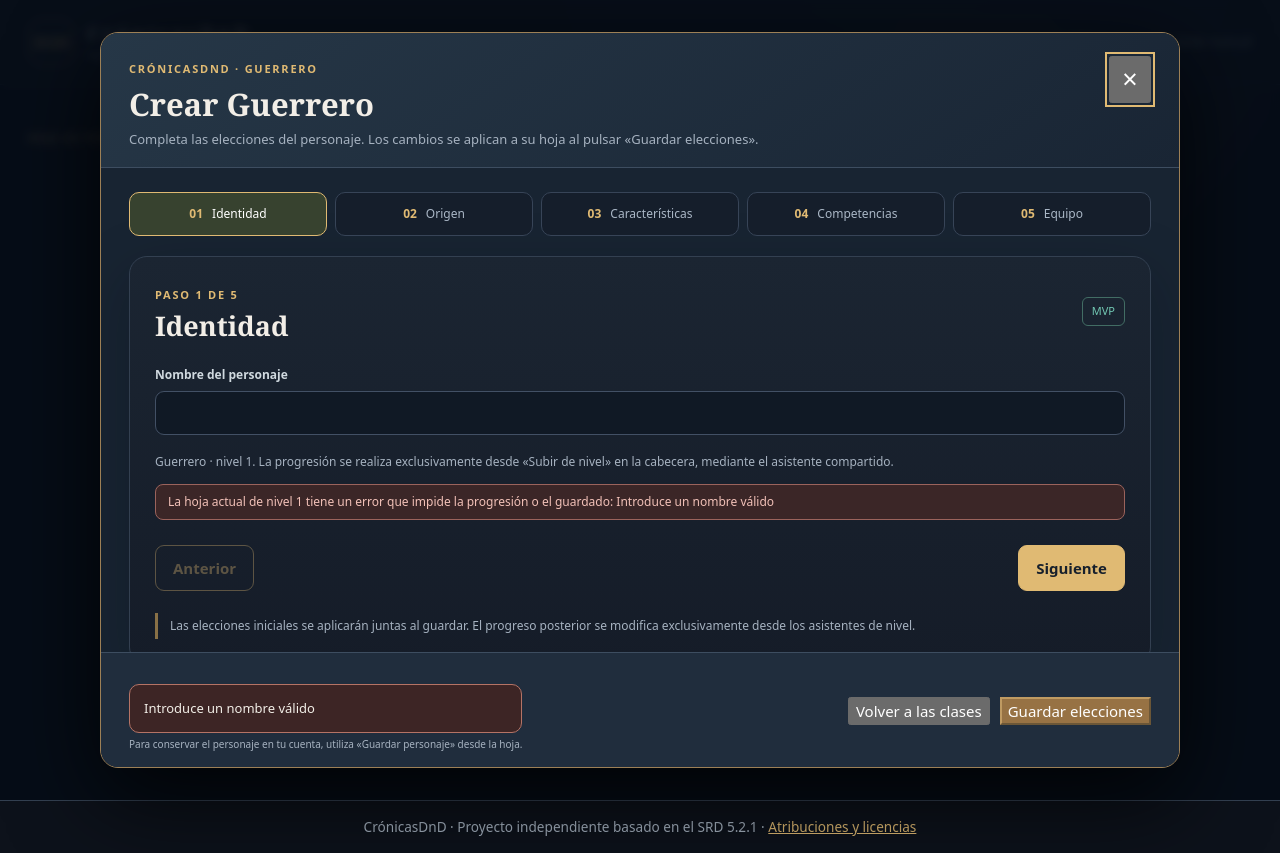
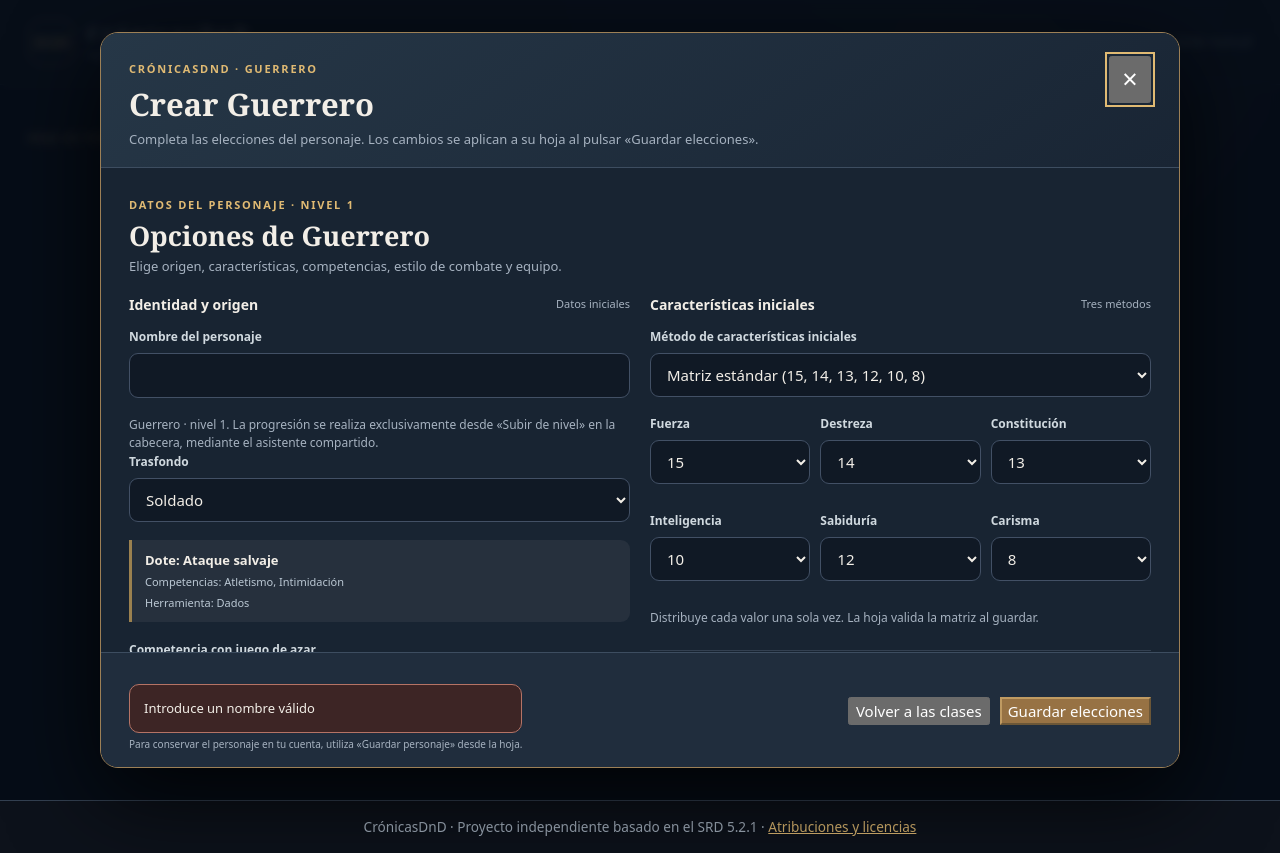
Before and after one commit to GGazpachito/CronicasDnD, a Next.js app in the folder apps/web/: page /fighter in a window 1280 px wide. Built offline with nearby package versions, Linux system fonts and the light colour scheme.

Commit message:
refactor: unificar editor del Guerrero con las demas clases

```diff
--- a/apps/web/src/app/fighter/page.tsx
+++ b/apps/web/src/app/fighter/page.tsx
@@ -51,7 +51,6 @@ export default function Home(){
   const router=useRouter();
   const routeMode=useCharacterRouteMode();
   const pendingSaveNavigation=useRef(false);
-  const [step,setStep]=useState(0);
   const [activeTab,setActiveTab]=useState<SheetTab>("principal");
   const [editorOpen,setEditorOpen]=useState(false);
   const [creationConfirmed,setCreationConfirmed]=useState(false);
@@ -205,7 +204,6 @@ export default function Home(){
     const game=saved.backgroundEquipment?.gamingSet??'dice_set';setSoldierGamingSet(game);
     const key=[newStarter,saved.background,newBackgroundPack,saved.background==='soldier'&&newBackgroundPack==='a'?game:''].join(':');
     setInventoryEdits({key,actions:[...(saved.inventoryActions??[])]});
-    setStep(0);
   }
   const sheet=output.result?.sheet;
   const sessionCheck=useMemo(()=>{
@@ -260,7 +258,6 @@ export default function Home(){
   const humanCandidates=SKILLS.filter(s=>!taken.includes(s));
   const elfCandidates=(['insight','perception','survival'] as const).filter(s=>!taken.includes(s));
   const setSkillAt=(slot:number,skill:Skill)=>setFighterSkills(prev=>prev.map((s,i)=>i===slot?skill:s));
-  const STEPS=['Identidad','Origen','Características','Competencias','Equipo'];
   function selectSlot(values:string[], setter:(v:string[])=>void,index:number,next:string){setter(values.map((s,i)=>i===index?next:s));}
   function magicFields(title:string,list:SpellListId,ability:SpellAbility,cantrips:string[],spell:string,actions:{setAbility:(v:SpellAbility)=>void;setCantrips:(v:string[])=>void;setSpell:(v:string)=>void}){
     return <div className="magic-fields"><div className="section-label"><h3>{title}</h3><span>{SPELL_LISTS[list].label}</span></div>
@@ -273,10 +270,9 @@ export default function Home(){
   function changePackage(id:StartingPackageId){setStarter(id);}
   function changeMastery(index:number,value:WeaponId){setMasteries(prev=>prev.map((old,i)=>i===index?value:old));}
   // El mismo diálogo sirve para crear y editar; ninguna pestaña muestra el formulario.
-  function openEditorAt(targetStep:number){
+  function openEditor(){
     if(!editorOpen)editorBackup.current={input,adventure};
     setEditorOpen(true);
-    setStep(targetStep);
     setActiveTab('principal');
   }
   function cancelEditor(){
@@ -301,7 +297,7 @@ export default function Home(){
         background={bg.name}
         species={SPECIES_NAMES[species]}
         valid={Boolean(output.result&&!sessionCheck.outOfSync)}
-        onEdit={()=>openEditorAt(0)}
+        onEdit={openEditor}
         onLevelUp={level<20?()=>setLevelWizardOpen(true):undefined}
         onLevelDown={level>1?()=>setLevelDownOpen(true):undefined}
       />
@@ -315,25 +311,16 @@ export default function Home(){
         validate={validateCharacterSnapshot} onLoad={loadSavedSnapshot}
         normalize={saved=>makeCharacterSnapshot(saved.input,saved.adventure)}
         onPendingChange={pending=>{pendingSaveNavigation.current=pending;}}/></div>
-      {creationConfirmed&&<CharacterTabs activeTab={activeTab} onChange={setActiveTab}/>}
-      <section id="sheet-panel-principal" className="sheet-tab-panel" role="tabpanel" aria-labelledby="sheet-tab-principal" hidden={activeTab!=='principal'}>
-        {creationConfirmed&&<><div className="sheet-section-heading"><div><span className="eyebrow">PÁGINA PRINCIPAL</span><h2>Tu hoja de personaje</h2><p>Valores calculados por el motor, tiradas manuales y gestión directa del estado de partida.</p></div></div>
-      <PrincipalOverview result={output.result} error={output.error} input={input} adventure={sessionCheck.state} outOfSync={sessionCheck.outOfSync} onAdventureChange={setAdventure} onEdit={openEditorAt}/></>}
       {editorVisible&&<CharacterCreationDialog characterClass="Guerrero" isNew={!creationConfirmed} valid={Boolean(output.result&&(!sessionCheck.outOfSync||editorSynchronization))} error={output.error??(sessionCheck.outOfSync&&!editorSynchronization?'No se pueden reconciliar estos cambios con la sesión actual. Revisa tus elecciones.':'')} onSave={saveEditor} onCancel={cancelEditor}>
-      {editorSynchronization&&<p className="info-line" role="status">Al guardar, los PG de la sesión se sincronizarán con el nuevo máximo, conservando el daño sufrido y los recursos gastados. Puedes cancelar sin modificar la partida.</p>}
-      <nav className="wizard-tabs" aria-label="Pasos de creación">{STEPS.map((s,i)=><button type="button" key={s} className={step===i?'active':''} aria-current={step===i?'step':undefined} onClick={()=>setStep(i)}><span>{String(i+1).padStart(2,'0')}</span>{s}</button>)}</nav>
-      <div className="workspace">
-        <aside id="character-editor" className="editor panel">
-          <div className="panel-heading"><div><span className="eyebrow">PASO {step+1} DE {STEPS.length}</span><h2>{STEPS[step]}</h2></div><span className="step-marker">MVP</span></div>
-          {step===0&&<>
+      <section className="wizard-editor panel" aria-label="Creación y edición de Guerrero">
+        <div className="panel-heading"><div><span className="eyebrow">DATOS DEL PERSONAJE · NIVEL {level}</span><h2>Opciones de Guerrero</h2><p>Elige origen, características, competencias, estilo de combate y equipo.</p></div></div>
+        {editorSynchronization&&<p className="info-line" role="status">Al guardar, los PG de la sesión se sincronizarán con el nuevo máximo, conservando el daño sufrido y los recursos gastados. Puedes cancelar sin modificar la partida.</p>}
+        <div className="wizard-editor-grid">
+          <div>
+            <div className="section-label"><h3>Identidad y origen</h3><span>Datos iniciales</span></div>
             <label className="field"><span>Nombre del personaje</span><input value={name} maxLength={120} onChange={e=>setName(e.target.value)}/></label>
             <p className="muted-note">Guerrero · nivel {level}. La progresión se realiza exclusivamente desde «Subir de nivel» en la cabecera, mediante el asistente compartido.</p>
             {level>=3&&<div className="info-line">Subclase: Campeón. Próximo nivel: {level===20?'nivel máximo':level+1}.</div>}
-            {output.error&&<p className="save-error" role="alert">La hoja actual de nivel {level} tiene un error que impide la progresión o el guardado: {output.error}</p>}
-            {sessionCheck.outOfSync&&<p className="save-error" role="alert">Nivel {level} sin sincronizar: han cambiado los PG máximos o el estado de partida. Al intentar subir se solicitará confirmar la sincronización sin borrar la sesión.</p>}
-            {levelMessage&&<p className="level-stepper-message" role="alert">{levelMessage}</p>}
-          </>}
-          {step===1&&<>
             <label className="field"><span>Trasfondo</span><select value={background} onChange={e=>onBackground(e.target.value as BackgroundId)}>{Object.entries(BACKGROUNDS).map(([id,b])=><option key={id} value={id}>{b.name}</option>)}</select></label>
             <div className="origin-detail"><strong>Dote: {originFeatName(bg.feat)}</strong><small>Competencias: {bg.skills.map(s=>SKILL_NAMES[s as Skill]).join(', ')}</small><small>Herramienta: {background==='soldier'?GAMING_SETS[soldierGamingSet]:bg.tool}</small></div>
             {background==='soldier'&&<label className="field"><span>Competencia con juego de azar</span><select value={soldierGamingSet} onChange={e=>setSoldierGamingSet(e.target.value as GamingSetId)}>{Object.entries(GAMING_SETS).map(([id,label])=><option key={id} value={id}>{label}</option>)}</select></label>}
@@ -351,35 +338,46 @@ export default function Home(){
             {species==='elf'&&<><label className="field"><span>Linaje élfico</span><select value={lineage} onChange={e=>setLineage(e.target.value as ElfLineage)}><option value="drow">Drow</option><option value="high_elf">Alto elfo</option><option value="wood_elf">Elfo de los bosques</option></select></label><label className="field"><span>Característica para conjuros del linaje</span><select value={elfSpell} onChange={e=>setElfSpell(e.target.value as typeof elfSpell)}>{(['intelligence','wisdom','charisma'] as const).map(a=><option key={a} value={a}>{NAMES[a]}</option>)}</select></label></>}
             {species==='dwarf'&&<div className="info-line">Robustez enana: +1 PG máximo por nivel (automatizado).</div>}
             {species==='halfling'&&<div className="info-line">Mediano: tamaño Pequeño y 30 pies de velocidad. En Rasgos encontrarás Suerte, Valentía, Agilidad de mediano y Sigilo natural; sus efectos situacionales se gestionan manualmente.</div>}
-          </>}
-          {step===2&&<>
+          </div>
+          <div>
             <div className="section-label"><h3>Características iniciales</h3><span>Tres métodos</span></div>
             <AbilityScoreMethodPicker method={abilityGenerationMethod} scores={scores} onChange={(method,nextScores)=>{setAbilityGenerationMethod(method);setScores(nextScores);}}/>
             <div className="divider"/><div className="section-label"><h3>Mejoras del trasfondo</h3></div>
             <label className="field"><span>Distribución</span><select value={mode} onChange={e=>setMode(e.target.value as typeof mode)}><option value="two_plus_one">+2 y +1 a características distintas</option><option value="three_ones">+1 a las tres características</option></select></label>
             {mode==='two_plus_one'&&<><label className="field"><span>Característica que recibe +2</span><select value={two} onChange={e=>setTwo(e.target.value as Ability)}>{allowed.map(a=><option key={a} value={a}>{NAMES[a]}</option>)}</select></label><label className="field"><span>Característica que recibe +1</span><select value={one} onChange={e=>setOne(e.target.value as Ability)}>{allowed.map(a=><option key={a} value={a}>{NAMES[a]}</option>)}</select></label></>}
             <p className="muted-note">Opciones del trasfondo: {allowed.map(a=>NAMES[a]).join(', ')}.</p>
-          </>}
-          {step===3&&<>
+            <div className="divider"/><div className="section-label"><h3>Competencias de Guerrero</h3><span>Elige dos</span></div>
             <p className="muted-note">El Guerrero elige dos habilidades. El trasfondo ya concede dos competencias adicionales.</p>
             {([0,1] as const).map(i=><label key={i} className="field"><span>Habilidad del Guerrero {i+1}</span><select value={fighterSkills[i]} onChange={e=>setSkillAt(i,e.target.value as Skill)}>{validSkills(background).map(s=><option key={s} value={s}>{SKILL_NAMES[s]}</option>)}</select></label>)}
             {species==='human'&&<label className="field"><span>Habilidad adicional del Humano</span><select value={humanSkill} onChange={e=>setHumanSkill(e.target.value as Skill)}>{[humanSkill,...humanCandidates].filter((s,i,arr)=>arr.indexOf(s)===i).map(s=><option key={s} value={s}>{SKILL_NAMES[s]}</option>)}</select></label>}
             {species==='elf'&&<label className="field"><span>Sentidos agudos (Elfo)</span><select value={elfSkill} onChange={e=>setElfSkill(e.target.value as typeof elfSkill)}>{[elfSkill,...elfCandidates].filter((s,i,arr)=>arr.indexOf(s)===i).map(s=><option key={s} value={s}>{SKILL_NAMES[s]}</option>)}</select></label>}
             <div className="origin-detail"><strong>Salvaciones del Guerrero</strong><small>Fuerza y Constitución</small></div>
-          </>}
-          {step===4&&<>
+          </div>
+        </div>
+        <div className="divider"/>
+        <div className="wizard-editor-grid">
+          <div>
+            <div className="section-label"><h3>Estilo de combate</h3><span>Elección de clase</span></div>
             <label className="field"><span>Estilo de combate del Guerrero</span><select value={style} onChange={e=>{const chosen=e.target.value as FightingStyleId;setStyle(chosen);if(chosen===additionalStyle)setAdditionalStyle('');}}>{Object.entries(FIGHTING_STYLES).map(([id,label])=><option key={id} value={id}>{label}</option>)}</select></label>
             <div className="info-line">{(style==='defense'||level>=7&&additionalStyle==='defense')?'Defensa: +1 a CA mientras llevas armadura. Aplicado automáticamente.':'Los estilos de ataque se calculan en Principal. Las decisiones tácticas corresponden al jugador y al director.'}</div>
             {level>=7&&additionalStyle&&<p className="muted-note">Estilo adicional del Campeón: {FIGHTING_STYLES[additionalStyle]}. Elegido durante la progresión de nivel.</p>}
+          </div>
+          <div>
             <div className="section-label"><h3>Maestrías iniciales</h3><span>3 tipos distintos</span></div>
             {Array.from({length:3},(_,i)=>i).map(i=><label key={i} className="field"><span>Arma dominada {i+1}</span><select value={masteries[i]} onChange={e=>changeMastery(i,e.target.value as WeaponId)}>{Object.entries(WEAPONS).map(([id,data])=><option key={id} value={id}>{data.name} · {data.mastery}</option>)}</select></label>)}
             {masteries.length>3&&<p className="muted-note">Maestrías ganadas al subir de nivel: {masteries.slice(3).map(id=>WEAPONS[id].name).join(', ')}. Su elección permanece en el asistente de progresión.</p>}
             <p className="muted-note">Las maestrías deben ser distintas. Las nuevas elecciones de nivel se realizan desde «Subir de nivel». Puedes elegir armas aunque aún no las poseas; sus ataques y propiedades se consultan en Principal.</p>
-            <div className="divider"/>
+          </div>
+        </div>
+        <div className="divider"/>
+        <div className="wizard-editor-grid">
+          <div>
+            <div className="section-label"><h3>Equipo inicial de clase</h3><span>Guerrero</span></div>
             <label className="field"><span>Equipo inicial de clase</span><select value={starter} onChange={e=>changePackage(e.target.value as StartingPackageId)}>{Object.entries(FIGHTER_PACKAGES).map(([id,pack])=><option key={id} value={id}>{pack.label}</option>)}</select></label>
             <div className="origin-detail"><strong>{FIGHTER_PACKAGES[starter].gold} po · Equipo de clase</strong>{FIGHTER_PACKAGES[starter].items.map((it,i)=><small key={i}>{it.quantity} × {it.name}</small>)}{starter==='c'&&<small>Sin objetos. La compra de equipo se añadirá después.</small>}</div>
             <div className="info-line">El equipo inicial se añade al inventario. Las compras, el botín y los cambios de equipo se gestionan después desde la pestaña Equipo.</div>
-            <div className="divider"/>
+          </div>
+          <div>
             <div className="section-label"><h3>Equipo del trasfondo</h3><span>{bg.name}</span></div>
             <label className="field"><span>Opción del trasfondo</span><select value={backgroundPackage} onChange={e=>setBackgroundPackage(e.target.value as BackgroundPackageId)}><option value="a">A · Objetos y monedas</option><option value="b">B · 50 piezas de oro, sin objetos</option></select></label>
             <div className="origin-detail"><strong>{BACKGROUND_PACKAGES[background][backgroundPackage].gold} po · Trasfondo</strong>
@@ -388,15 +386,21 @@ export default function Home(){
               {backgroundPackage==='b'&&<small>Sin objetos de trasfondo; la competencia con herramientas se conserva.</small>}
             </div>
             <p className="muted-note">El oro y los objetos del trasfondo se suman a los de clase. Si cambias un paquete, se reinicia el historial de operaciones del inventario.</p>
-          </>}
-          <div className="wizard-actions"><button type="button" disabled={step===0} onClick={()=>setStep(x=>Math.max(0,x-1))}>Anterior</button><button type="button" disabled={step===STEPS.length-1} onClick={()=>setStep(x=>Math.min(STEPS.length-1,x+1))}>Siguiente</button></div>
-          <div className="editor-footnote">Las elecciones iniciales se aplicarán juntas al guardar. El progreso posterior se modifica exclusivamente desde los asistentes de nivel.</div>
-        </aside>
-      </div>
+          </div>
+        </div>
+        {output.error&&<p className="error" role="alert">{output.error}</p>}
+        {sessionCheck.outOfSync&&!editorSynchronization&&<p className="warning" role="alert">La sesión actual no se puede sincronizar con estas elecciones. Revisa el origen o los PG antes de guardar.</p>}
+        {levelMessage&&<p className="muted-note" role="status">{levelMessage}</p>}
+        <p className="editor-footnote">Las elecciones iniciales se aplican juntas al guardar. La progresión de nivel se gestiona exclusivamente desde «Subir de nivel».</p>
+      </section>
       </CharacterCreationDialog>}
+      {creationConfirmed&&<CharacterTabs activeTab={activeTab} onChange={setActiveTab}/>}
+      <section id="sheet-panel-principal" className="sheet-tab-panel" role="tabpanel" aria-labelledby="sheet-tab-principal" hidden={activeTab!=='principal'}>
+        {creationConfirmed&&<><div className="sheet-section-heading"><div><span className="eyebrow">PÁGINA PRINCIPAL</span><h2>Tu hoja de personaje</h2><p>Valores calculados por el motor, tiradas manuales y gestión directa del estado de partida.</p></div></div>
+        <PrincipalOverview result={output.result} error={output.error} input={input} adventure={sessionCheck.state} outOfSync={sessionCheck.outOfSync} onAdventureChange={setAdventure} onEdit={openEditor}/></>}
       </section>
       <section id="sheet-panel-rasgos" className="sheet-tab-panel" role="tabpanel" aria-labelledby="sheet-tab-rasgos" hidden={activeTab!=='rasgos'}>
-        <TraitsPanel input={input} result={output.result} error={output.error} onEdit={openEditorAt}/>
+        <TraitsPanel input={input} result={output.result} error={output.error} onEdit={openEditor}/>
       </section>
       <section id="sheet-panel-equipo" className="sheet-tab-panel" role="tabpanel" aria-labelledby="sheet-tab-equipo" hidden={activeTab!=='equipo'}>
         <EquipmentPanel
@@ -407,19 +411,19 @@ export default function Home(){
           onInventoryAction={transact}
           onUndo={undoTransaction}
           onReset={resetTransactions}
-          onEdit={()=>openEditorAt(4)}
+          onEdit={openEditor}
           onOpenAttacks={()=>setActiveTab('principal')}
         />
       </section>
       <section id="sheet-panel-hechizos" className="sheet-tab-panel" role="tabpanel" aria-labelledby="sheet-tab-hechizos" hidden={activeTab!=='hechizos'}>
         <SharedSpellsLayout spellClass="Guerrero" description="La magia de origen no concede ranuras de clase.">
-          <FighterSpellLibrary result={output.result} error={output.error} mode="normal" onEditOrigin={()=>openEditorAt(1)}/>
+          <FighterSpellLibrary result={output.result} error={output.error} mode="normal" onEditOrigin={openEditor}/>
         </SharedSpellsLayout>
       </section>
       <section id="sheet-panel-personaje" className="sheet-tab-panel" role="tabpanel" aria-labelledby="sheet-tab-personaje" hidden={activeTab!=='personaje'}>
         <CharacterProfilePanel key={profileLoadRevision} profile={profile} onChange={setProfile} name={name}
           species={SPECIES_NAMES[species]}
-          background={bg.name} characterClass="Guerrero" level={level} onEditIdentity={()=>openEditorAt(0)}/>
+          background={bg.name} characterClass="Guerrero" level={level} onEditIdentity={openEditor}/>
       </section>
       <section id="sheet-panel-companions" className="sheet-tab-panel" role="tabpanel" aria-labelledby="sheet-tab-companions" hidden={activeTab!=='companions'}>
         <SharedCompanionsPanel companions={companions} onChange={setCompanions}/>
```
Also changed, not shown: 3 other files (tests, documents, lock files or other folders).
